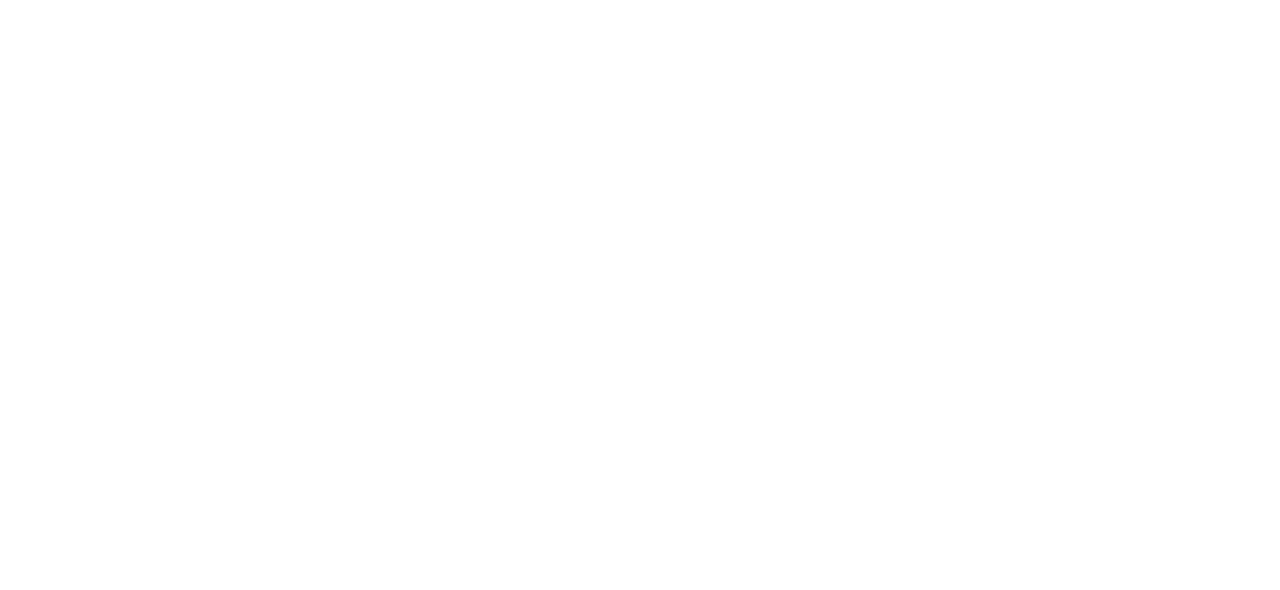
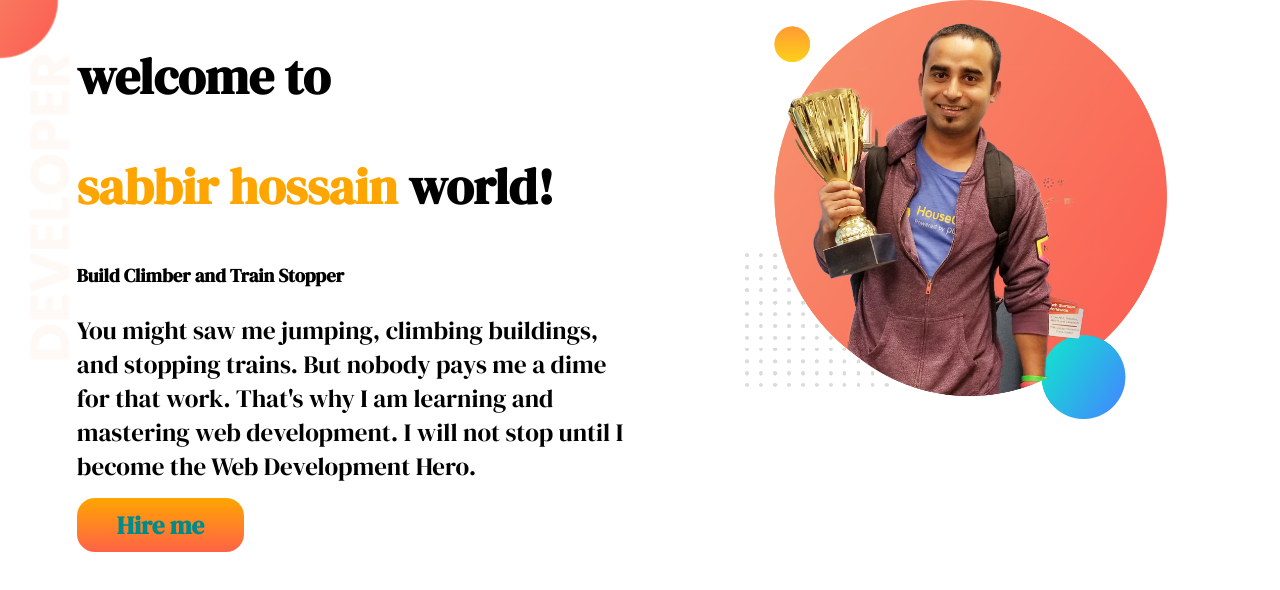
Before and after one commit to sabbir-developer1/developer-plortfolio, a plain HTML site: page index.html in a window 1280 px wide. Drawn offline with Linux system fonts and the light colour scheme.

Commit message:
images added

```diff
--- a/index.html
+++ b/index.html
@@ -5,10 +5,32 @@
     <meta http-equiv="X-UA-Compatible" content="IE=edge">
     <meta name="viewport" content="width=device-width, initial-scale=1.0">
     <title>sabbir portfolio</title>
+    <link rel="preconnect" href="https://fonts.googleapis.com">
+<link rel="preconnect" href="https://fonts.gstatic.com" crossorigin>
+<link href="https://fonts.googleapis.com/css2?family=DM+Serif+Display&display=swap" rel="stylesheet">
     <link rel="stylesheet" href="style.css">
 
 </head>
 <body>
+    <section class="top-banner">
+    <div class="half-width">
+    <h1>welcome to</h1>
 
+    <h1><span>sabbir hossain</span> world!</h1>
+    <h3>Build Climber and Train Stopper</h3>
+    <p>You might saw me jumping, climbing
+         buildings, and stopping trains. But nobody pays me a
+          dime for that work. That's why I am learning and mastering web development.
+
+           I will not stop until I become the Web Development Hero.</p>
+           <a target="_blank" class="dot" href="https://www.linkedin.com/company/programminghero/">Hire me</a>
+
+                   </div>
+
+           <div class="half-width">
+    <img src="images/jhankar.png" alt="">
+    </div>
+
+</section>
 </body>
 </html>
--- a/style.css
+++ b/style.css
@@ -0,0 +1,39 @@
+body{
+    font-family: 'DM Serif Display', serif;
+    margin: 0;
+}
+span{
+
+    color: orange;
+}
+h1{
+    font-size: 50px;
+}
+p{
+    font-size: 25px;
+}
+section{
+       display: flex;
+}
+.half-width{
+    width: 50%;
+    padding-left:6%;
+
+}
+.half-width img{
+    width: 75%;
+    padding-left: 5%;
+
+}.dot{
+    text-decoration: none;
+    background-image: linear-gradient(orange, tomato);
+    padding:10px 40px;
+    color:darkcyan;
+    font-weight: 700;
+    font-size: 25px;
+    border-radius: 18px;
+}
+.top-banner{
+    background-image: url(images/top-banner.png);
+    background-repeat: no-repeat;
+}
```
Also changed, not shown: images.jpg (added), images/dream-bg.png (added), images/exp-bg.png (added), images/jhankar.png (added), images/jhankar2.png (added), images/my-bg.png (added), images/my-bg2.png (added), images/top-banner.png (added), 8 other files.
